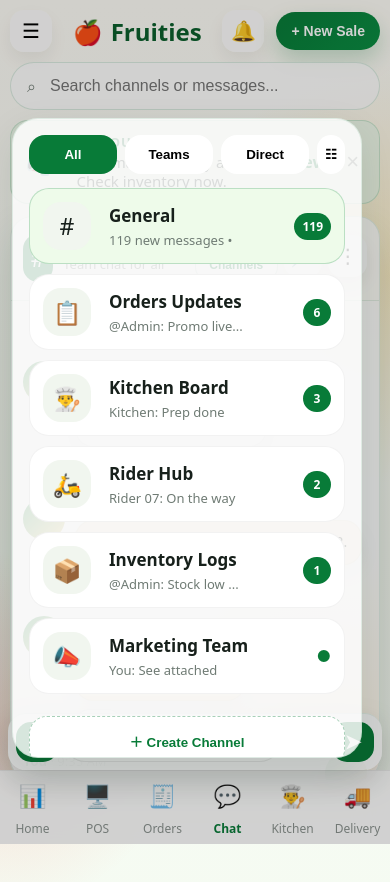
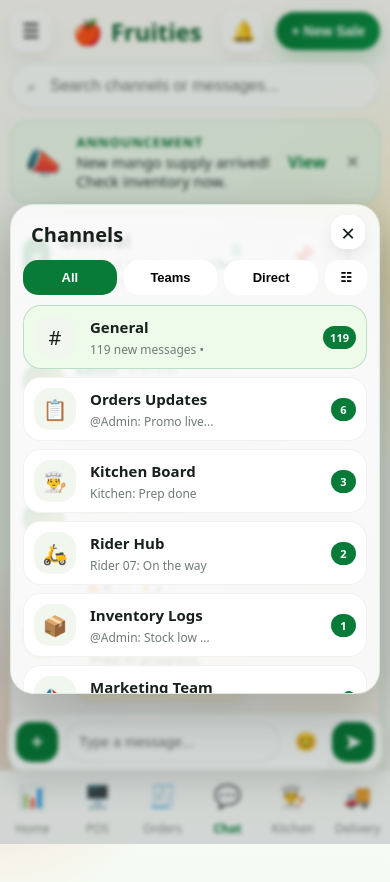
Before and after one commit to iownzs/Fruities, a website: page public/chat.html in a window 390 px wide. Both pictures are taken after a click on the button "☰ Channels". Drawn offline with Linux system fonts and the light colour scheme.

Commit message:
Polish mobile chat channel drawer

```diff
--- a/public/chat.html
+++ b/public/chat.html
@@ -631,6 +631,109 @@ body{
   }
 }
 
+
+/* chat-mobile-channel-drawer-polish-v1 */
+@media(max-width:760px){
+  body.channels-open .drawer-backdrop{
+    background:rgba(8,30,18,.18) !important;
+    backdrop-filter:blur(2px) !important;
+  }
+
+  .channels{
+    top:auto !important;
+    left:10px !important;
+    right:10px !important;
+    bottom:150px !important;
+    width:auto !important;
+    max-height:58vh !important;
+    border-radius:24px !important;
+    padding:12px !important;
+    overflow:auto !important;
+    box-shadow:0 18px 55px rgba(0,0,0,.22) !important;
+  }
+
+  body.channels-open .channels{
+    transform:translateX(0) !important;
+  }
+
+  body.channels-hidden .channels{
+    transform:translateY(120%) !important;
+  }
+
+  .channels::before{
+    content:"Channels";
+    display:block;
+    font-weight:900;
+    font-size:20px;
+    color:#17201b;
+    padding:4px 8px 12px;
+  }
+
+  .channels::after{
+    content:"×";
+    position:absolute;
+    top:10px;
+    right:14px;
+    width:34px;
+    height:34px;
+    border-radius:14px;
+    display:grid;
+    place-items:center;
+    background:#fff;
+    color:#17201b;
+    font-size:24px;
+    box-shadow:0 6px 16px rgba(0,0,0,.08);
+    pointer-events:none;
+  }
+
+  .channel-tabs{
+    grid-template-columns:1fr 1fr 1fr 42px !important;
+    gap:7px !important;
+    margin-bottom:10px !important;
+  }
+
+  .channel-tabs button{
+    padding:10px 6px !important;
+    border-radius:15px !important;
+    font-size:13px !important;
+  }
+
+  .channel-card{
+    grid-template-columns:46px 1fr auto !important;
+    gap:10px !important;
+    padding:10px !important;
+    border-radius:18px !important;
+    margin-bottom:8px !important;
+  }
+
+  .ch-icon{
+    width:42px !important;
+    height:42px !important;
+    border-radius:16px !important;
+    font-size:20px !important;
+  }
+
+  .channel-card h4{
+    font-size:15px !important;
+  }
+
+  .channel-card p{
+    font-size:12px !important;
+  }
+
+  .badge{
+    min-width:25px !important;
+    padding:4px 7px !important;
+    font-size:11px !important;
+  }
+
+  .create-channel{
+    padding:12px !important;
+    border-radius:16px !important;
+    margin-top:8px !important;
+  }
+}
+
 </style>
 </head>
 
```
